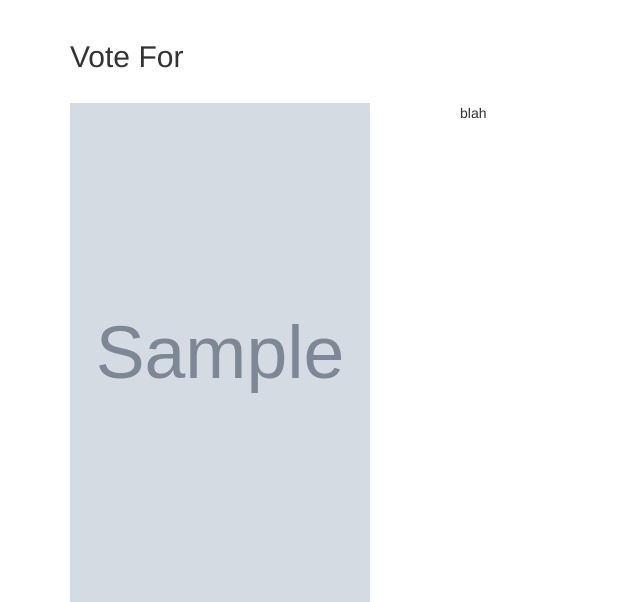
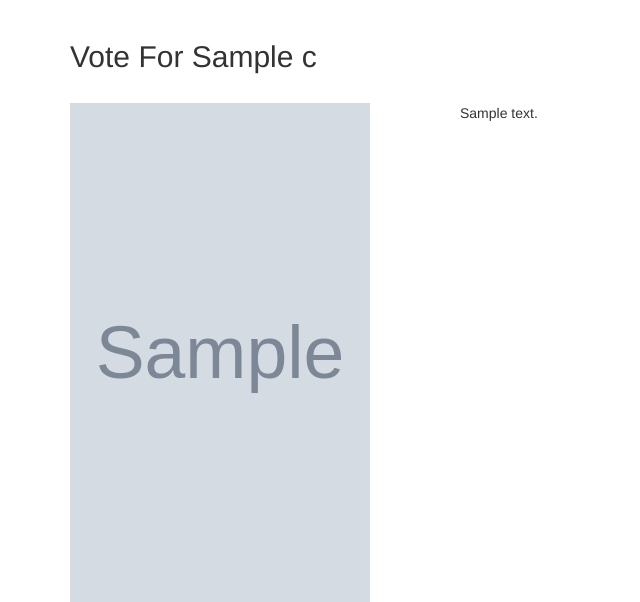
Before and after one commit to fujipug/agency, a Django app: template main/templates/main/candidates.html in a window 1280 px wide. Shown: the part 52-654 px from the top of the page, without its empty margins (0-640 px from the left). Run offline with Django 3.2, Linux system fonts and the light colour scheme; the template is opened without the code that fills it: most values are stand-ins (such as "Sample title", 1, 10 or a date in 2020); grey boxes marked "Sample" are stand-in pictures; some libraries are stand-ins or nearby versions.

Commit message:
added template tags to candidates_base

```diff
--- a/main/templates/main/candidates_base.html
+++ b/main/templates/main/candidates_base.html
@@ -37,14 +37,14 @@
   </nav>
   <!-- main content -->
   <div class="container">
-   <h2>Vote For  </h2>
+   <h2>Vote For {{c.name}} </h2>
    <br/>
    <div class="row">
       <div class="col-md-4">
-        <img src="{{ image.image.url }}" height="500" width="300">
+        <img src="{{ c.picture }}" height="500" width="300">
       </div>
       <div class="col-md-8">
-        <p> blah</p>
+        <p> {{c.description}}</p>
       </div>
    </div>
    <br/>
```
